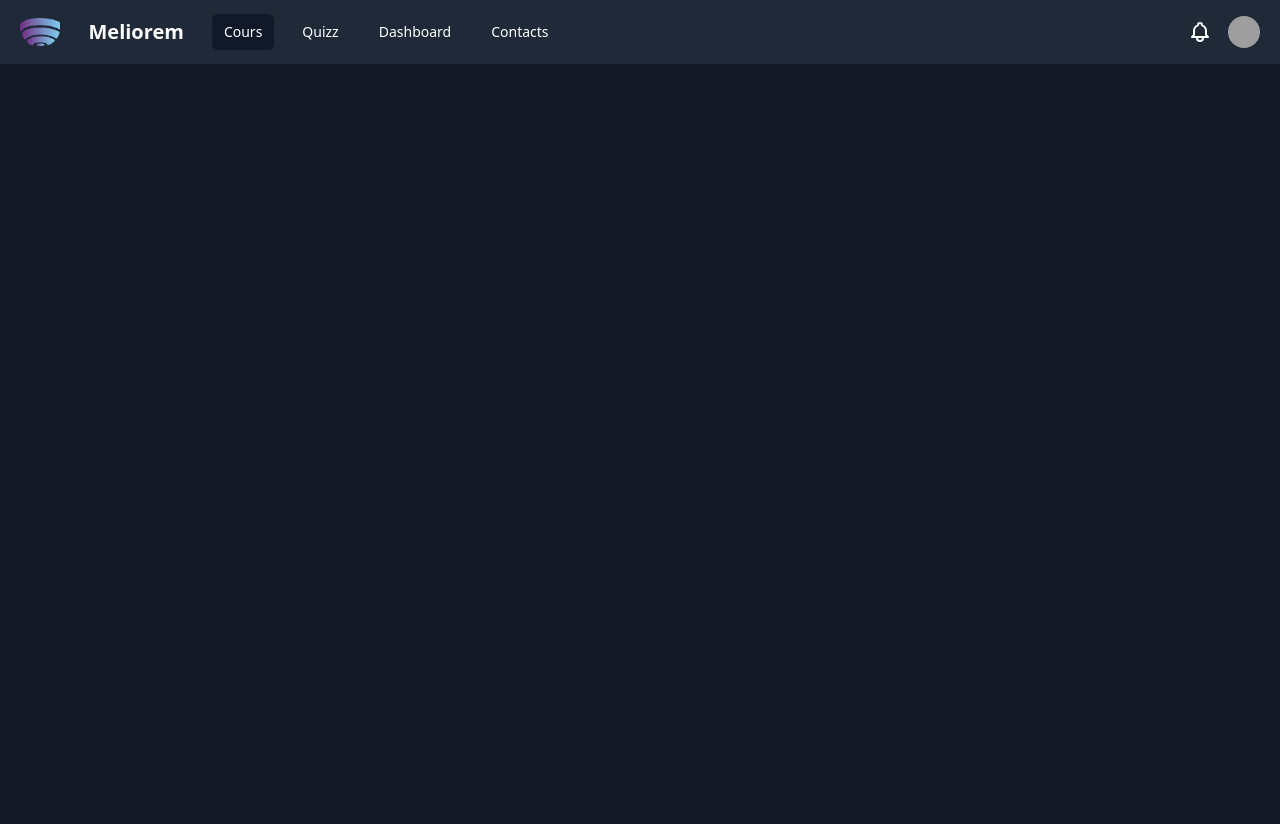
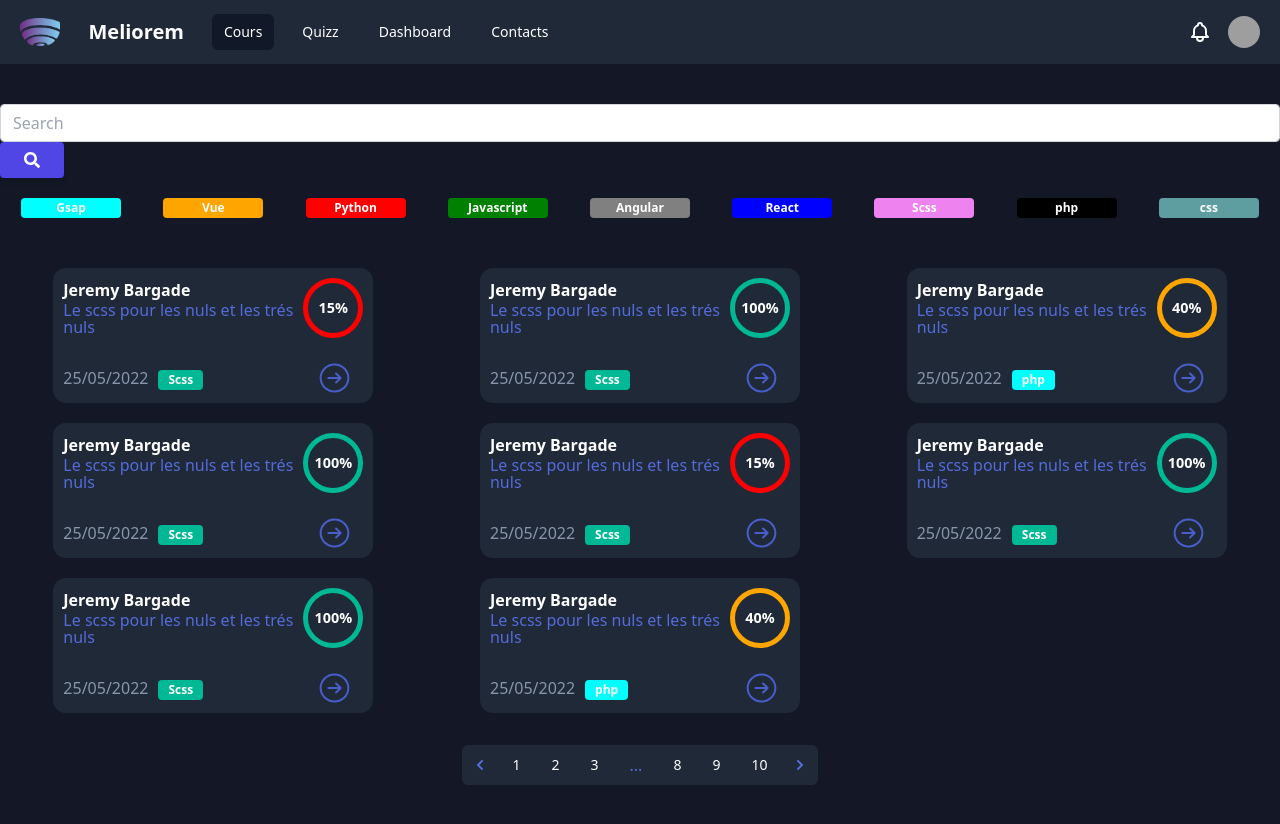
Before and after one commit to enzoran1/Meliorem-Frontend, a React (Create React App) app: page /liste-cours-etudiant in a window 1280 px wide. Shown: the top 824 px of the page. Before the commit the page ends 800 px from the top, so only its background shows below. Built offline with nearby package versions, Linux system fonts and the light colour scheme; grey boxes are pictures that could not be loaded; what tw-elements would draw is missing.

Commit message:
Add : page liste cours en cours ou finis

```diff
--- a/src/App.js
+++ b/src/App.js
@@ -12,6 +12,7 @@ import ListeUtilisateurs from "./pages/listeUtilisateurs/ListeUtilisateurs/Liste
 import GlobalyQuiz from "./pages/quizSpeaker/GlobalyQuiz/GlobalyQuiz";
 import ListeCours from "./pages/coursSpeaker/ListeCours/ListeCours";
 import ListeQuiz from "./pages/quizSpeaker/ListeQuiz/ListeQuiz";
+import ListeCoursStudent from "./pages/coursStudent/ListeCoursStudent/ListeCoursStudent";
 
 function App() {
   return (
@@ -32,6 +33,7 @@ function App() {
           path="/liste-quiz-globaly-intervenant"
           element={<GlobalyQuiz />}
         />
+        <Route path="/liste-cours-etudiant" element={<ListeCoursStudent />} />
       </Routes>
     </div>
   );
--- a/src/pages/cours/Cours/Cours.js
+++ b/src/pages/cours/Cours/Cours.js
@@ -11,7 +11,7 @@ const Cours = () => {
    * ROLE_SPEAKER
    * ROLE_SUPERADMIN
    */
-  const [role] = React.useState("ROLE_SPEAKER");
+  const [role] = React.useState("ROLE_STUDENT");
 
   if (role === "ROLE_ADMINISTRATION") return <CoursAdministration />;
   else if (role === "ROLE_STUDENT") return <CoursStudent />;
--- a/src/pages/cours/CoursStudent/CoursStudent.js
+++ b/src/pages/cours/CoursStudent/CoursStudent.js
@@ -7,6 +7,7 @@ import ImageCours from "../../../images/image_cours.png";
 import Pagination from "../../../components/pagination/Pagination/Pagination";
 import InputSearchComplex from "../../../components/forms/inputs/InputSearchComplex/InputSearchComplex";
 import BadgeFilterSolid from "../../../components/badges/BadgeFilterSolid/BadgeFilterSolid";
+import { Link } from "react-router-dom";
 
 const CoursStudent = () => (
   <div className={styles.CoursStudent} data-testid="CoursStudent">
@@ -15,38 +16,43 @@ const CoursStudent = () => (
         <InputSearchComplex />
       </div>
       <div className={styles.Search_Bottom}>
-
         <BadgeFilterSolid
           style={{ backgroundColor: "aqua", cursor: "pointer" }}
-          title="Gsap" />
+          title="Gsap"
+        />
         <BadgeFilterSolid
           style={{ backgroundColor: "orange", cursor: "pointer" }}
-          title="Vue" />
+          title="Vue"
+        />
         <BadgeFilterSolid
           style={{ backgroundColor: "red", cursor: "pointer" }}
-          title="Python" />
+          title="Python"
+        />
         <BadgeFilterSolid
           style={{ backgroundColor: "green", cursor: "pointer" }}
-          title="Javascript" />
+          title="Javascript"
+        />
         <BadgeFilterSolid
           style={{ backgroundColor: "gray", cursor: "pointer" }}
-          title="Angular" />
+          title="Angular"
+        />
         <BadgeFilterSolid
           style={{ backgroundColor: "blue", cursor: "pointer" }}
-          title="React" />
+          title="React"
+        />
         <BadgeFilterSolid
           style={{ backgroundColor: "violet", cursor: "pointer" }}
-          title="Scss" />
+          title="Scss"
+        />
         <BadgeFilterSolid
           style={{ backgroundColor: "black", cursor: "pointer" }}
-          title="php" />
+          title="php"
+        />
         <BadgeFilterSolid
           style={{ backgroundColor: "cadetblue", cursor: "pointer" }}
-          title="css" />
-
-
+          title="css"
+        />
       </div>
-
     </div>
     <div className={styles.CoursStudent_Container}>
       <div className={styles.Container_Header}>
@@ -92,7 +98,9 @@ const CoursStudent = () => (
           />
         </div>
         <div className={styles.Header_Bottom}>
-          <ButtonViewMore/>
+          <Link to="/liste-cours-etudiant">
+            <ButtonViewMore />
+          </Link>
         </div>
       </div>
       <div className={styles.Container_Body}>
@@ -124,10 +132,9 @@ const CoursStudent = () => (
             date="12/12/2020"
             image={ImageCours}
           />
-
         </div>
         <div className={styles.Body_Bottom}>
-          <Pagination/>
+          <Pagination />
         </div>
       </div>
       <div className={styles.Container_Footer}>
@@ -164,7 +171,9 @@ const CoursStudent = () => (
           />
         </div>
         <div className={styles.Footer_Bottom}>
-          <ButtonViewMore/>
+          <Link to="/liste-cours-etudiant">
+            <ButtonViewMore />
+          </Link>
         </div>
       </div>
     </div>
--- /dev/null
+++ b/src/pages/coursStudent/ListeCoursStudent/ListeCours.module.scss
@@ -0,0 +1,77 @@
+@import '../../../mixins/Mixins/Mixins.module.scss';
+@import '../../../variables/Variables/Variables.module.scss';
+
+
+.ListeCours {
+    @include D-Flex-Center-Colums;
+    @include mb(30px);
+
+    .ListeCours_Search {
+            @include D-Flex-Center-Colums;
+            @include w(100%);
+            @include mb(20px);
+            @include p(10px);
+
+            .Search_Top {
+                @include w(100%);
+                @include mt(30px);
+
+                @media screen and (min-width: $screen-lg) {
+                    @include w($screen-lg);
+
+                }
+
+            }
+
+            .Search_Bottom {
+                @include grid-columns(3);
+                justify-items: center;
+                row-gap: 10px;
+                @include w(100%);
+
+                @media screen and (min-width: $screen-sm) {
+                    @include grid-columns(6);
+
+                }
+
+                @media screen and (min-width: $screen-md) {
+                    @include grid-columns(8);
+
+                }
+
+                @media screen and (min-width: $screen-lg) {
+                    @include grid-columns(9);
+                    @include w($screen-lg);
+
+
+                }
+
+                span {
+                    width: 100px;
+                }
+
+            }
+    }
+    .ListeCours_Container{
+        @include grid-columns(1);
+        @include w(100%);
+        row-gap: 20px;
+        justify-items: center;
+        @include mt(20px);
+        @include mb(20px);
+        @media screen and (min-width: $screen-sm) {
+            @include grid-columns(2);
+
+        }
+        @media screen and (min-width: $screen-md) {
+            @include grid-columns(3);
+
+        }
+        @media screen and (min-width: $screen-xl) {
+            @include grid-columns(4);
+            @include w($screen-xl);
+
+
+        }
+    }
+}
--- /dev/null
+++ b/src/pages/coursStudent/ListeCoursStudent/ListeCoursStudent.js
@@ -0,0 +1,138 @@
+import React from "react";
+
+import styles from "./ListeCours.module.scss";
+import InputSearchComplex from "../../../components/forms/inputs/InputSearchComplex/InputSearchComplex";
+import BadgeFilterSolid from "../../../components/badges/BadgeFilterSolid/BadgeFilterSolid";
+import CoursCardsProgress from "../../../components/cours/CoursCardsProgress/CoursCardsProgress";
+import Pagination from "../../../components/pagination/Pagination/Pagination";
+
+const ListeCours = () => (
+  <div className={styles.ListeCours} data-testid="ListeCours">
+    <div className={styles.ListeCours_Search}>
+      <div className={styles.Search_Top}>
+        <InputSearchComplex />
+      </div>
+      <div className={styles.Search_Bottom}>
+        <BadgeFilterSolid
+          style={{ backgroundColor: "aqua", cursor: "pointer" }}
+          title="Gsap"
+        />
+        <BadgeFilterSolid
+          style={{ backgroundColor: "orange", cursor: "pointer" }}
+          title="Vue"
+        />
+        <BadgeFilterSolid
+          style={{ backgroundColor: "red", cursor: "pointer" }}
+          title="Python"
+        />
+        <BadgeFilterSolid
+          style={{ backgroundColor: "green", cursor: "pointer" }}
+          title="Javascript"
+        />
+        <BadgeFilterSolid
+          style={{ backgroundColor: "gray", cursor: "pointer" }}
+          title="Angular"
+        />
+        <BadgeFilterSolid
+          style={{ backgroundColor: "blue", cursor: "pointer" }}
+          title="React"
+        />
+        <BadgeFilterSolid
+          style={{ backgroundColor: "violet", cursor: "pointer" }}
+          title="Scss"
+        />
+        <BadgeFilterSolid
+          style={{ backgroundColor: "black", cursor: "pointer" }}
+          title="php"
+        />
+        <BadgeFilterSolid
+          style={{ backgroundColor: "cadetblue", cursor: "pointer" }}
+          title="css"
+        />
+      </div>
+    </div>
+    <div className={styles.ListeCours_Container}>
+      <CoursCardsProgress
+        user="Jeremy Bargade"
+        title="Le scss pour les nuls et les trés nuls"
+        date="25/05/2022"
+        progress="15"
+        styleBadge={{ backgroundColor: "#00b894" }}
+        titleBadge="Scss"
+        roundProgress={{ borderColor: "red" }}
+      />
+      <CoursCardsProgress
+        user="Jeremy Bargade"
+        title="Le scss pour les nuls et les trés nuls"
+        date="25/05/2022"
+        progress="100"
+        styleBadge={{ backgroundColor: "#00b894" }}
+        titleBadge="Scss"
+        roundProgress={{ borderColor: "#00b894" }}
+      />
+      <CoursCardsProgress
+        user="Jeremy Bargade"
+        title="Le scss pour les nuls et les trés nuls"
+        date="25/05/2022"
+        progress="40"
+        styleBadge={{ backgroundColor: "aqua" }}
+        titleBadge="php"
+        roundProgress={{ borderColor: "orange" }}
+      />
+      <CoursCardsProgress
+        user="Jeremy Bargade"
+        title="Le scss pour les nuls et les trés nuls"
+        date="25/05/2022"
+        progress="100"
+        styleBadge={{ backgroundColor: "#00b894" }}
+        titleBadge="Scss"
+        roundProgress={{ borderColor: "#00b894" }}
+      />
+      <CoursCardsProgress
+        user="Jeremy Bargade"
+        title="Le scss pour les nuls et les trés nuls"
+        date="25/05/2022"
+        progress="15"
+        styleBadge={{ backgroundColor: "#00b894" }}
+        titleBadge="Scss"
+        roundProgress={{ borderColor: "red" }}
+      />
+      <CoursCardsProgress
+        user="Jeremy Bargade"
+        title="Le scss pour les nuls et les trés nuls"
+        date="25/05/2022"
+        progress="100"
+        styleBadge={{ backgroundColor: "#00b894" }}
+        titleBadge="Scss"
+        roundProgress={{ borderColor: "#00b894" }}
+      />
+      <CoursCardsProgress
+        user="Jeremy Bargade"
+        title="Le scss pour les nuls et les trés nuls"
+        date="25/05/2022"
+        progress="100"
+        styleBadge={{ backgroundColor: "#00b894" }}
+        titleBadge="Scss"
+        roundProgress={{ borderColor: "#00b894" }}
+      />
+      <CoursCardsProgress
+        user="Jeremy Bargade"
+        title="Le scss pour les nuls et les trés nuls"
+        date="25/05/2022"
+        progress="40"
+        styleBadge={{ backgroundColor: "aqua" }}
+        titleBadge="php"
+        roundProgress={{ borderColor: "orange" }}
+      />
+    </div>
+    <div className={styles.ListeCours_Pagination}>
+      <Pagination/>
+    </div>
+  </div>
+);
+
+ListeCours.propTypes = {};
+
+ListeCours.defaultProps = {};
+
+export default ListeCours;
--- a/src/pages/quiz/Quiz/Quiz.js
+++ b/src/pages/quiz/Quiz/Quiz.js
@@ -10,7 +10,7 @@ const Quiz = () => {
    * ROLE_SPEAKER
    * ROLE_SUPERADMIN
    */
-  const [role] = React.useState("ROLE_SPEAKER");
+  const [role] = React.useState("ROLE_STUDENT");
 
   if (role === "ROLE_SUPERADMIN") return <QuizAdministrator />;
   else if (role === "ROLE_STUDENT") return <QuizStudent />;
```
Also changed, not shown: generate-react-cli.json (+7 -0 lines), src/components/tables/TableAdmin/TableAdmin.js (+1 -41 lines), 1 other file (tests, documents, lock files or other folders). Lines whose indentation alone changed are shown as unchanged.
